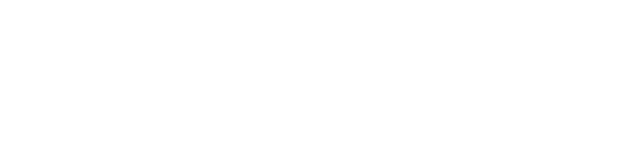
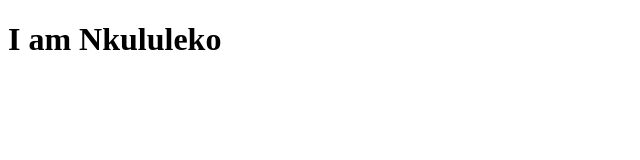
Before and after one commit to nkululekoc/nkululekoc.github.io, a plain HTML site: page index.html in a window 1280 px wide. Shown: the whole page, without its empty margins (0-640 px from the left). Drawn offline with Linux system fonts and the light colour scheme.

Commit message:
Update index.html

```diff
--- a/index.html
+++ b/index.html
@@ -5,5 +5,7 @@
     <meta name="viewport" content="width=device-width, initial-scale=1.0" />
     <title>Document</title>
   </head>
-  <body></body>
+  <body>
+    <h1>I am Nkululeko</h1>
+  </body>
 </html>
```
